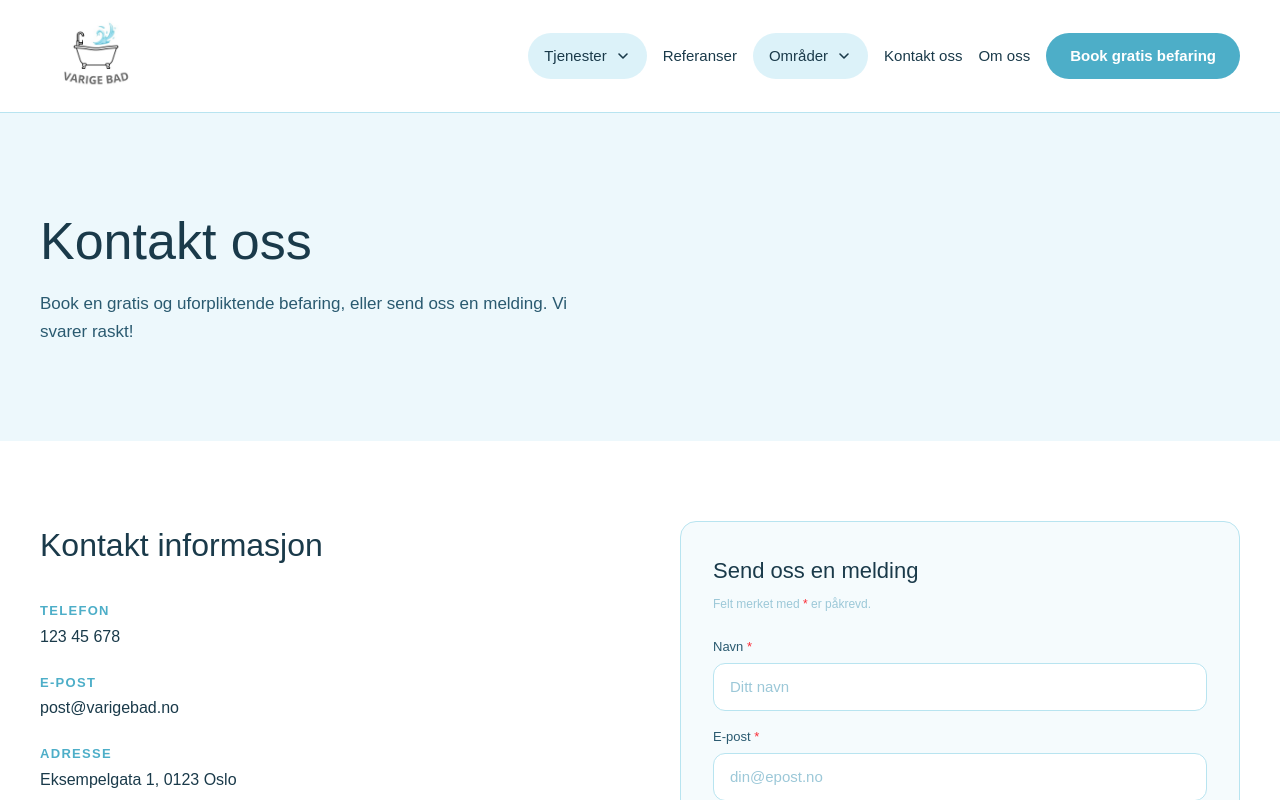
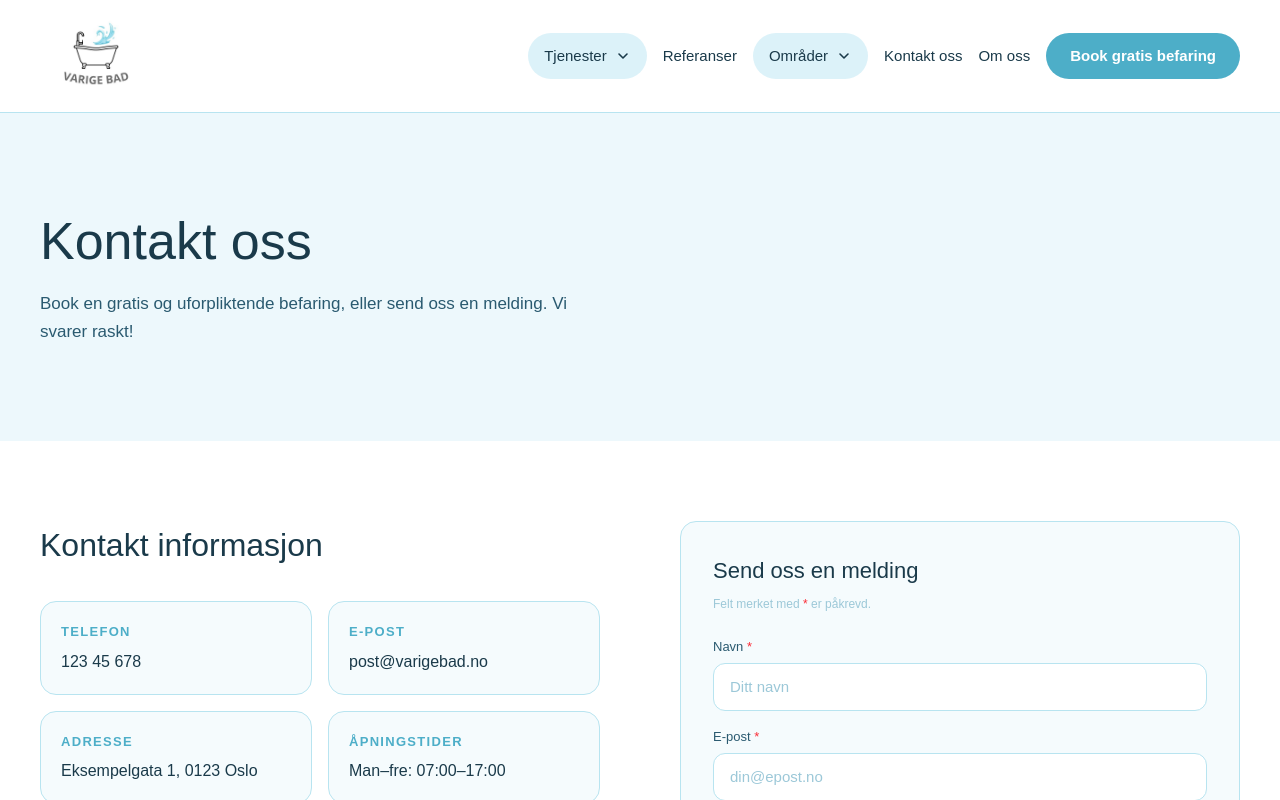
Before and after one commit to AslanKhatuev/varigebad, a Next.js app: page /kontakt in a window 1280 px wide. Shown: the top 800 px of the page. Built offline with nearby package versions, Linux system fonts and the light colour scheme.

Commit message:
style kontaktinfo som avrundede kort

```diff
--- a/app/kontakt/page.tsx
+++ b/app/kontakt/page.tsx
@@ -82,25 +82,30 @@ export default function KontaktPage() {
       <section className="px-4 py-16 sm:px-6 sm:py-20 lg:px-8 xl:px-10">
         <div className="mx-auto max-w-7xl">
           <div className="grid gap-12 lg:grid-cols-2 lg:gap-20">
-            {/* Kontaktinfo */}
+
+            {/* Kontaktinfo — avrundede kort */}
             <div>
               <h2 className="mb-8 text-[24px] font-light text-[#1A3A4A] sm:text-[32px]">Kontakt informasjon</h2>
-              <div className="space-y-6">
-                <div>
-                  <p className="mb-1 text-[13px] font-semibold uppercase tracking-widest text-[#4DAEC8]">Telefon</p>
-                  <a href="tel:+4712345678" className="text-[16px] text-[#1A3A4A] hover:text-[#4DAEC8]">123 45 678</a>
+              <div className="grid gap-4 sm:grid-cols-2">
+                <div className="rounded-2xl border border-[#B8E4F0] bg-[#F5FBFD] p-5">
+                  <p className="mb-2 text-[13px] font-semibold uppercase tracking-widest text-[#4DAEC8]">Telefon</p>
+                  <a href="tel:+4712345678" className="text-[16px] font-medium text-[#1A3A4A] hover:text-[#4DAEC8]">
+                    123 45 678
+                  </a>
                 </div>
-                <div>
-                  <p className="mb-1 text-[13px] font-semibold uppercase tracking-widest text-[#4DAEC8]">E-post</p>
-                  <a href="mailto:post@varigebad.no" className="text-[16px] text-[#1A3A4A] hover:text-[#4DAEC8]">post@varigebad.no</a>
+                <div className="rounded-2xl border border-[#B8E4F0] bg-[#F5FBFD] p-5">
+                  <p className="mb-2 text-[13px] font-semibold uppercase tracking-widest text-[#4DAEC8]">E-post</p>
+                  <a href="mailto:post@varigebad.no" className="break-all text-[16px] font-medium text-[#1A3A4A] hover:text-[#4DAEC8]">
+                    post@varigebad.no
+                  </a>
                 </div>
-                <div>
-                  <p className="mb-1 text-[13px] font-semibold uppercase tracking-widest text-[#4DAEC8]">Adresse</p>
-                  <p className="text-[16px] text-[#1A3A4A]">Eksempelgata 1, 0123 Oslo</p>
+                <div className="rounded-2xl border border-[#B8E4F0] bg-[#F5FBFD] p-5">
+                  <p className="mb-2 text-[13px] font-semibold uppercase tracking-widest text-[#4DAEC8]">Adresse</p>
+                  <p className="text-[16px] font-medium text-[#1A3A4A]">Eksempelgata 1, 0123 Oslo</p>
                 </div>
-                <div>
-                  <p className="mb-1 text-[13px] font-semibold uppercase tracking-widest text-[#4DAEC8]">Åpningstider</p>
-                  <p className="text-[16px] text-[#1A3A4A]">Mandag–fredag: 07:00–17:00</p>
+                <div className="rounded-2xl border border-[#B8E4F0] bg-[#F5FBFD] p-5">
+                  <p className="mb-2 text-[13px] font-semibold uppercase tracking-widest text-[#4DAEC8]">Åpningstider</p>
+                  <p className="text-[16px] font-medium text-[#1A3A4A]">Man–fre: 07:00–17:00</p>
                 </div>
               </div>
             </div>
```
